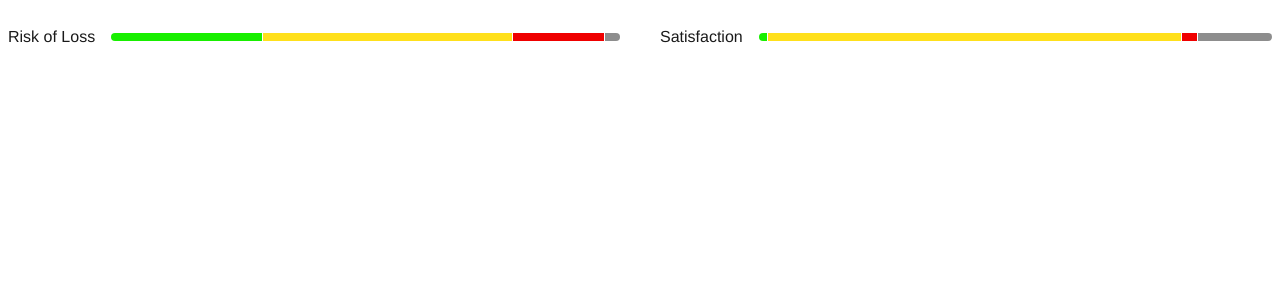
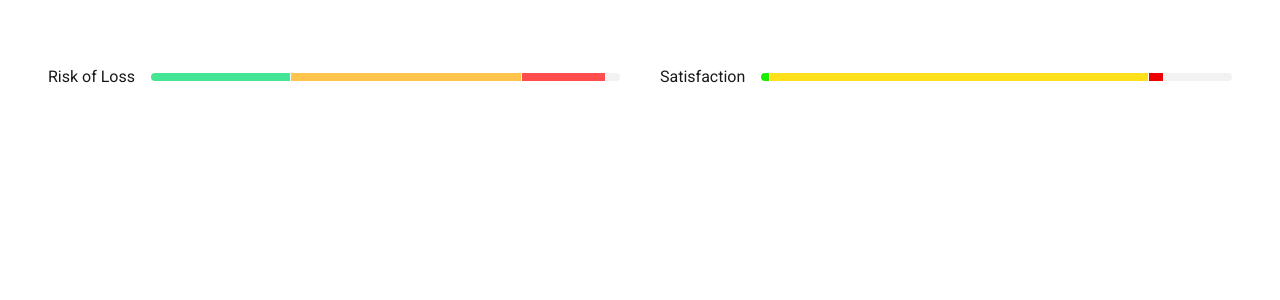
Before and after one commit to aleasper/status-indicator, a Vue app: page / in a window 1280 px wide. Shown: the top 300 px of the page. Built offline with nearby package versions, Linux system fonts and the light colour scheme.

Commit message:
WIP: adding special color work for not rated data

```diff
--- a/src/App.vue
+++ b/src/App.vue
@@ -29,8 +29,10 @@ export default defineComponent({
 <style lang="scss">
 @use "src/consts/colors" as colors;
 
+@import url('https://fonts.googleapis.com/css2?family=Roboto:wght@400;700&display=swap');
+
 #app {
-  font-family: Avenir, Helvetica, Arial, sans-serif;
+  font-family: 'Roboto', sans-serif; // Lab Grotesque according to import from googleapis
   -webkit-font-smoothing: antialiased;
   -moz-osx-font-smoothing: grayscale;
   text-align: center;
@@ -41,10 +43,12 @@ export default defineComponent({
 }
 
 .main-playground {
+  padding: 2.5rem;
   width: 100%;
   column-gap: 2.5rem;
   row-gap: 2.5rem;
   display: grid;
   grid-template-columns: repeat(2, 1fr);
+  box-sizing: border-box;
 }
 </style>
--- a/src/components/coloredBlock.vue
+++ b/src/components/coloredBlock.vue
@@ -5,15 +5,15 @@
 </template>
 
 <script lang="ts">
-import {computed, defineComponent} from "vue";
+import {computed, defineComponent, PropType} from "vue";
 
 export default defineComponent({
   name: "coloredBlock",
   props: {
     color: {
-      type: String,
+      type: String as PropType<string>,
       required: true
-    }
+    },
   },
   setup(props) {
     const cssProp = computed(() => ({
@@ -27,6 +27,8 @@ export default defineComponent({
 </script>
 
 <style scoped lang="scss">
+@use "src/consts/colors" as colors;
+
 .colored-block {
   width: 100%;
   height: 100%;
--- a/src/components/statusIndicator.vue
+++ b/src/components/statusIndicator.vue
@@ -15,14 +15,15 @@
       >
         <colored-block
             class="status-indicator__color-block"
-            :color="data.color"
+            :color="data.valueName || hoveredItemIndex === i ? data.color: notDataDefaultColor"
         >
         </colored-block>
         <span
             :class="['status-indicator__hint', 'status-indicator__hint_top',
             {'status-indicator__hint_reflect': i+1 > indicatedDataPerPercent.length  / 2}]"
+            :style="{'--font-color': data.color}"
         >
-         {{data.valueName}} — {{data.valuePercents}}%
+         {{data.valueName || noDataValueName}} — {{data.valuePercents}}%
         </span>
         <span
             :class="['status-indicator__hint', 'status-indicator__hint_bottom',
@@ -38,7 +39,8 @@
 <script lang="ts">
 import {computed, defineComponent, PropType, ref, ToRef} from "vue";
 import ColoredBlock from "@/components/coloredBlock.vue";
-import {IndicatedData, IndicatedDataValue} from "@/entities/indicatedData";
+import {IndicatedData, IndicatedDataValue} from "@/entities/indicatedData"
+import {defaultNotRatedSegmentColor, defaultValueName} from "@/consts/ui_consts.ts";
 
 interface IndicatedDataPerPercent extends IndicatedDataValue {
   valuePercents: number
@@ -54,6 +56,8 @@ export default defineComponent({
     }
   },
   setup(props) {
+    const noDataValueName = defaultValueName;
+    const notDataDefaultColor = defaultNotRatedSegmentColor;
     const valuesSum = computed( () => props.indicatedData.data.reduce((acc, el) => {
       acc += el.value;
       return acc;
@@ -82,6 +86,7 @@ export default defineComponent({
     return {
       indicatedDataPerPercent,
       hoveredItemIndex,
+      noDataValueName, notDataDefaultColor,
 
       handleMouseover,
       handleMouseleave
@@ -162,6 +167,8 @@ export default defineComponent({
     }
     &_top {
       top: 0;
+      font-weight: 700;
+      color: var(--font-color);
     }
 
     &_reflect {
--- /dev/null
+++ b/src/consts/ui_consts.ts
@@ -0,0 +1,2 @@
+export const defaultValueName = 'Not Rated';
+export const defaultNotRatedSegmentColor = '#F2F2F2';
--- a/src/entities/indicatedData.ts
+++ b/src/entities/indicatedData.ts
@@ -1,5 +1,5 @@
 export interface IndicatedDataValue {
-    valueName: string,
+    valueName: string|null,
     valueMeasure: string,
     value: number,
     color: string
--- a/src/test_data/test_data.ts
+++ b/src/test_data/test_data.ts
@@ -7,25 +7,25 @@ export const test_data_1: IndicatedData = {
             valueName: 'Low',
             valueMeasure: 'employers',
             value: 20,
-            color: '#18ef00'
+            color: '#45E596'
         },
         {
             valueName: 'Medium',
             valueMeasure: 'employers',
             value: 33,
-            color: '#ffe01b'
+            color: '#FFC44C'
         },
         {
             valueName: 'High',
             valueMeasure: 'employers',
             value: 12,
-            color: '#ef0000'
+            color: '#FF4C4C'
         },
         {
-            valueName: 'Not Rated',
+            valueName: null,
             valueMeasure: 'employers',
             value: 2,
-            color: '#8d8d8d'
+            color: '#808080'
         },
     ]
 }
@@ -52,7 +52,7 @@ export const test_data_2: IndicatedData = {
             color: '#ef0000'
         },
         {
-            valueName: 'Not Rated',
+            valueName: null,
             valueMeasure: 'employers',
             value: 60,
             color: '#8d8d8d'
```
